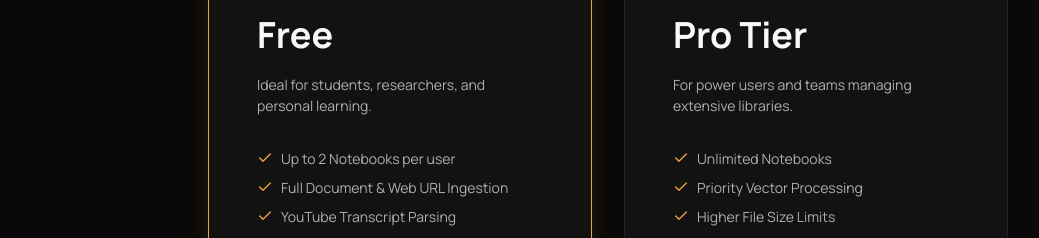
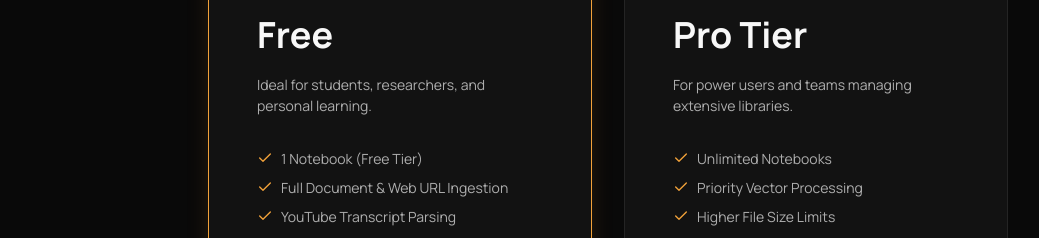
Before and after one commit to nikhild64/udemy-bot-rag-advanced, a Next.js app in the folder web/: page / in a window 1280 px wide. Shown: the part 3605-3843 px from the top of the page, without its empty margins (32-1071 px from the left). Built offline with nearby package versions, Linux system fonts and the light colour scheme; no server answers.

Commit message:
feat: non pro to 1 notebook limit

```diff
--- a/web/src/features/dashboard/components/DashboardView.tsx
+++ b/web/src/features/dashboard/components/DashboardView.tsx
@@ -49,7 +49,7 @@ export function DashboardView({
 
   const handleCreateNotebook = () => {
     const totalCount = data?.stats?.totalNotebooks ?? 0;
-    if (!userProfile?.isPro && totalCount >= 2) {
+    if (!userProfile?.isPro && totalCount >= 1) {
       setNotebookLimitModalOpen(true);
     } else {
       onCreateNotebook();
--- a/web/src/features/landing/components/LandingPage.tsx
+++ b/web/src/features/landing/components/LandingPage.tsx
@@ -567,7 +567,7 @@ export function LandingPage() {
                 </div>
                 <p className="pricing-card__desc">Ideal for students, researchers, and personal learning.</p>
                 <ul className="pricing-card__list">
-                  <li className="pricing-card__item"><Check className="w-4 h-4" /> Up to 2 Notebooks per user</li>
+                  <li className="pricing-card__item"><Check className="w-4 h-4" /> 1 Notebook (Free Tier)</li>
                   <li className="pricing-card__item"><Check className="w-4 h-4" /> Full Document & Web URL Ingestion</li>
                   <li className="pricing-card__item"><Check className="w-4 h-4" /> YouTube Transcript Parsing</li>
                   <li className="pricing-card__item"><Check className="w-4 h-4" /> Grounded RAG with Direct Citations</li>
--- a/web/src/features/notebooks/components/CreateNotebookModal.tsx
+++ b/web/src/features/notebooks/components/CreateNotebookModal.tsx
@@ -40,7 +40,7 @@ export function CreateNotebookModal() {
 
   const onSubmit = (data: CreateNotebookFormValues) => {
     const activeCount = (notebooks || []).filter((nb) => !nb.isArchived).length;
-    if (!userProfile?.isPro && activeCount >= 2) {
+    if (!userProfile?.isPro && activeCount >= 1) {
       setOpen(false);
       setNotebookLimitModalOpen(true);
       return;
--- a/web/src/features/notebooks/components/NotebookLimitModal.tsx
+++ b/web/src/features/notebooks/components/NotebookLimitModal.tsx
@@ -19,12 +19,12 @@ export function NotebookLimitModal() {
           <div>
             <DialogTitle className="text-base font-bold text-foreground">Notebook Limit Reached</DialogTitle>
             <span className="inline-flex items-center gap-1 text-[10px] font-mono uppercase tracking-wider text-amber-500 font-semibold mt-0.5">
-              Free Tier Limit: 2 Notebooks
+              Free Tier Limit: 1 Notebook
             </span>
           </div>
         </div>
         <DialogDescription className="text-xs text-muted-foreground leading-relaxed pt-1">
-          You have reached the maximum allowed limit of <span className="font-semibold text-foreground">2 notebooks</span> for free tier accounts.
+          You have reached the maximum allowed limit of <span className="font-semibold text-foreground">1 notebook</span> for free tier accounts.
         </DialogDescription>
       </DialogHeader>
 
--- a/web/src/features/notebooks/components/NotebookList.tsx
+++ b/web/src/features/notebooks/components/NotebookList.tsx
@@ -41,7 +41,7 @@ export function NotebookList({ isMobile }: NotebookListProps) {
   const handleCreateClick = () => {
     if (isMobile) setMobileSidebarOpen(false);
     const activeCount = (notebooks || []).filter((nb) => !nb.isArchived).length;
-    if (!userProfile?.isPro && activeCount >= 2) {
+    if (!userProfile?.isPro && activeCount >= 1) {
       setNotebookLimitModalOpen(true);
     } else {
       setCreateNotebookModalOpen(true);
```
Also changed, not shown: 1 other file (tests, documents, lock files or other folders).
